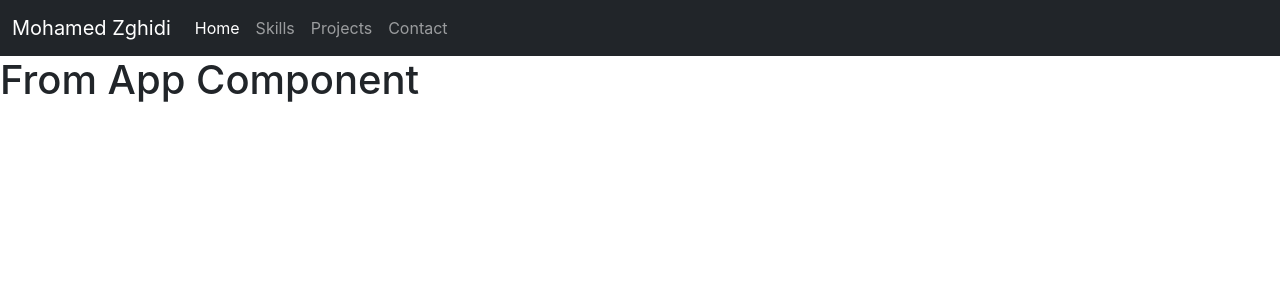
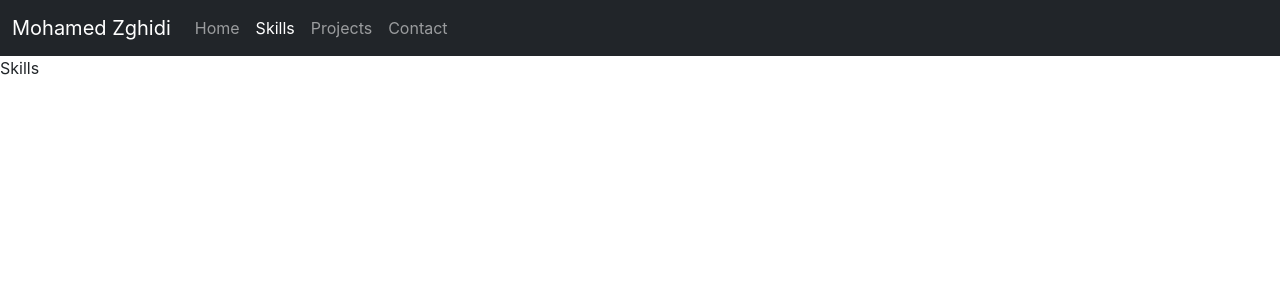
Before and after one commit to mohamedzghidi/portfolio, a React (Create React App) app: page /skills in a window 1280 px wide. Shown: the top 300 px of the page. Built offline with nearby package versions, Linux system fonts and the light colour scheme.

Commit message:
Set up react-router-dom and link navbar items with pages

```diff
--- a/package.json
+++ b/package.json
@@ -9,6 +9,7 @@
     "bootstrap": "^5.2.0",
     "react": "^18.2.0",
     "react-dom": "^18.2.0",
+    "react-router-dom": "^5.3.3",
     "react-scripts": "5.0.1",
     "web-vitals": "^2.1.4"
   },
--- a/src/App.js
+++ b/src/App.js
@@ -1,11 +1,26 @@
+
+import { BrowserRouter, Route } from 'react-router-dom'
+
 
 
 import Navbar from "./components/Navbar";
+import Home from './pages/Home'
+import Contact from './pages/Contact'
+import Projects from './pages/Projects'
+import Skills from './pages/Skills'
 function App() {
   return (
     <div >
+
+      <BrowserRouter>
       <Navbar />
-   <h1>From App Component</h1>
+      <Route exact path="/"  component={Home} />
+      <Route path="/skills"  component={Skills} />
+      <Route path="/projects"  component={Projects} />
+      <Route path="/ contact"  component={Contact} />
+      </BrowserRouter>
+
+
     </div>
   );
 }
--- a/src/components/Navbar.js
+++ b/src/components/Navbar.js
@@ -1,25 +1,27 @@
 import React from "react";
+import { Link, NavLink } from "react-router-dom";
 function Navbar(props) {
     return (
-        <nav class="navbar navbar-dark bg-dark  navbar-expand-lg ">
-  <div class="container-fluid">
-    <a class="navbar-brand" href="#">Mohamed Zghidi</a>
-    <button class="navbar-toggler" type="button" data-bs-toggle="collapse" data-bs-target="#navbarNav" aria-controls="navbarNav" aria-expanded="false" aria-label="Toggle navigation">
-      <span class="navbar-toggler-icon"></span>
+        <nav  className="navbar navbar-dark bg-dark  navbar-expand-lg ">
+  <div  className="container-fluid">
+    <a  className="navbar-brand" href="#">Mohamed Zghidi</a>
+    <button  className="navbar-toggler" type="button" data-bs-toggle="collapse" data-bs-target="#navbarNav" aria-controls="navbarNav" aria-expanded="false" aria-label="Toggle navigation">
+      <span  className="navbar-toggler-icon"></span>
     </button>
-    <div class="collapse navbar-collapse" id="navbarNav">
-      <ul class="navbar-nav">
-        <li class="nav-item">
-          <a class="nav-link active" aria-current="page" href="#">Home</a>
+    <div  className="collapse navbar-collapse" id="navbarNav">
+      <ul  className="navbar-nav">
+        <li  className="nav-item">
+        <NavLink exact  className="nav-link" to="/">Home</NavLink>
         </li>
-        <li class="nav-item">
-          <a class="nav-link" href="#">Skills</a>
+        <li  className="nav-item">
+          {/* <a  className="nav-link" href="#">Skills</a> */}
+          <NavLink  className="nav-link" to="/skills">Skills</NavLink>
         </li>
-        <li class="nav-item">
-          <a class="nav-link" href="#">Projects</a>
+        <li  className="nav-item">
+        <NavLink  className="nav-link" to="/projects">Projects</NavLink>
         </li>
-        <li class="nav-item">
-          <a class="nav-link">Contact</a>
+        <li  className="nav-item">
+        <NavLink  className="nav-link" to="/contact">Contact</NavLink>
         </li>
       </ul>
     </div>
--- /dev/null
+++ b/src/pages/Contact.js
@@ -0,0 +1,9 @@
+import React from 'react'
+
+function Contact() {
+  return (
+    <div>Contact</div>
+  )
+}
+
+export default Contact
--- /dev/null
+++ b/src/pages/Home.js
@@ -0,0 +1,9 @@
+import React from 'react'
+
+function Home() {
+  return (
+    <div>Home</div>
+  )
+}
+
+export default Home
--- /dev/null
+++ b/src/pages/Projects.js
@@ -0,0 +1,9 @@
+import React from 'react'
+
+function Projects() {
+  return (
+    <div>Projects</div>
+  )
+}
+
+export default Projects
--- /dev/null
+++ b/src/pages/Skills.js
@@ -0,0 +1,9 @@
+import React from 'react'
+
+function Skills() {
+  return (
+    <div>Skills</div>
+  )
+}
+
+export default Skills
```
Also changed, not shown: 1 other file (tests, documents, lock files or other folders).
